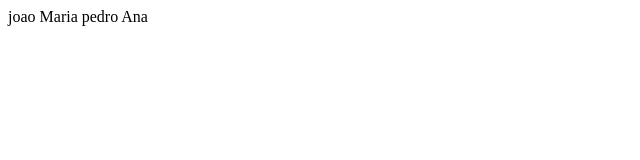
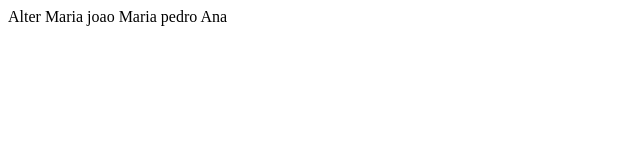
Before and after one commit to VitroEd/1Aula-Git, a plain HTML site: page index.html in a window 1280 px wide. Shown: the whole page, without its empty margins (0-640 px from the left). Drawn offline with Linux system fonts and the light colour scheme.

Commit message:
Versão Maria

```diff
--- a/index.html
+++ b/index.html
@@ -7,6 +7,7 @@
     <title>Document</title>
 </head>
 <body>
+     Alter Maria
      joao
      Maria
      pedro
```
